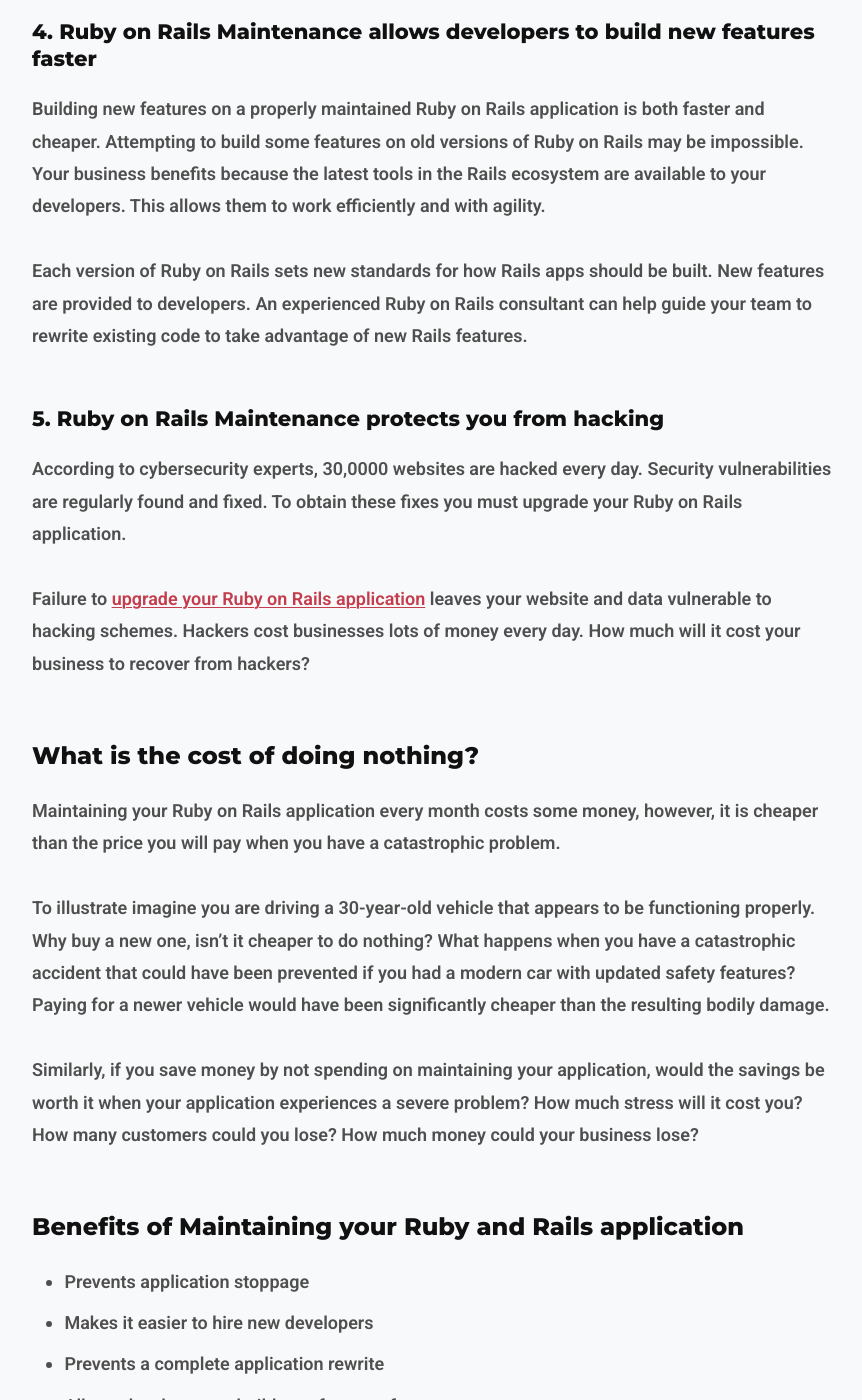
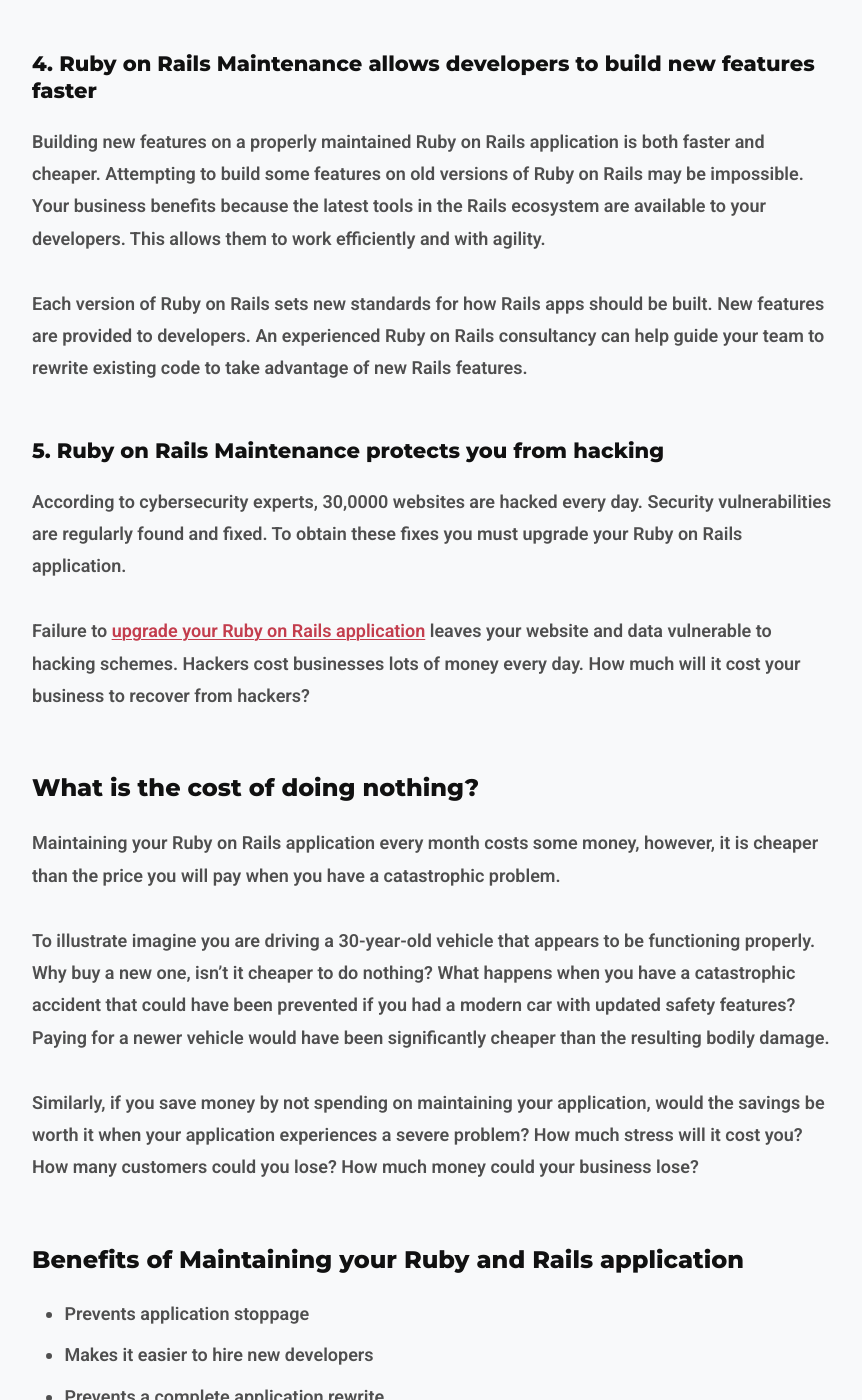
Before and after one commit to waleo/railsfever-05-2025, a Jekyll site: the page built from _posts/2024-04-13-5-reasons-you-should-maintain-your-ruby-on-rails-application.md, in a window 1280 px wide and 1400 px high, scrolled down 2434 px. Shown: the whole window, without its empty margins (208-1070 px from the left). Built offline with Jekyll 4.4.1, drawn with Linux system fonts in a browser that asks for light colours; some of the changed text lies outside the part shown.

Commit message:
Update references to consultant to point to consultancy

```diff
--- a/_posts/2024-04-13-5-reasons-you-should-maintain-your-ruby-on-rails-application.md
+++ b/_posts/2024-04-13-5-reasons-you-should-maintain-your-ruby-on-rails-application.md
@@ -18,7 +18,7 @@
 
 If you do not maintain your software it will eventually stop working, partially then completely. This will happen at a time and date you do not expect. Fixing the issue could be expensive, result in stress and possibly lost customers. Finding someone skilled enough to resolve the issue could take a long time. In emergency situations, you may need a [Rails rescue service](/services/rails_rescue_kit.html) to quickly stabilize your application.
 
-However, if you hire a professional Ruby on Rails consultant to regularly maintain your system every month, you will avoid expensive breakage to your system. In addition, an expert Ruby on Rails consultant who provides [ongoing support](/services/rails_care_plan.html) will understand your system enough to build regular feature requests. They can review code written by other developers in your team to ensure that high-quality work is being delivered - to ensure that your development costs are being wisely used.
+However, if you hire a professional Ruby on Rails consultancy to regularly maintain your system every month, you will avoid expensive breakage to your system. In addition, an expert Ruby on Rails consultancy like Rails Fever that provides [ongoing support](/services/rails_care_plan.html) will understand your system enough to build regular feature requests. They can review code written by other developers in your team to ensure that high-quality work is being delivered - to ensure that your development costs are being wisely used.
 
 ### 2. Ruby on Rails Maintenance makes it easier to hire new developers
 
@@ -38,7 +38,7 @@
 
 Building new features on a properly maintained Ruby on Rails application is both faster and cheaper. Attempting to build some features on old versions of Ruby on Rails may be impossible. Your business benefits because the latest tools in the Rails ecosystem are available to your developers. This allows them to work efficiently and with agility.
 
-Each version of Ruby on Rails sets new standards for how Rails apps should be built. New features are provided to developers. An experienced Ruby on Rails consultant can help guide your team to rewrite existing code to take advantage of new Rails features.
+Each version of Ruby on Rails sets new standards for how Rails apps should be built. New features are provided to developers. An experienced Ruby on Rails consultancy can help guide your team to rewrite existing code to take advantage of new Rails features.
 
 ### 5. Ruby on Rails Maintenance protects you from hacking
 
```
Also changed, not shown: other parts of _posts/2024-04-13-5-reasons-you-should-maintain-your-ruby-on-rails-application.md (+1 -1 lines).
